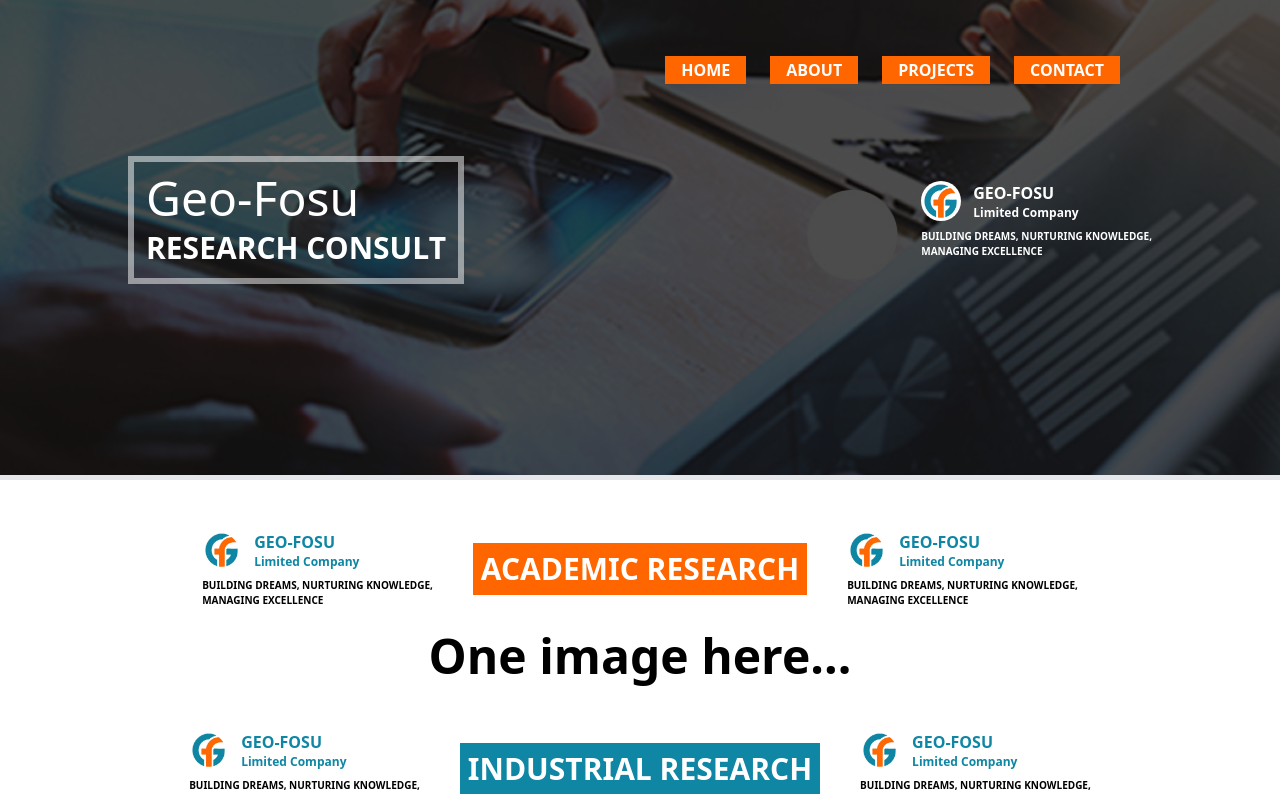
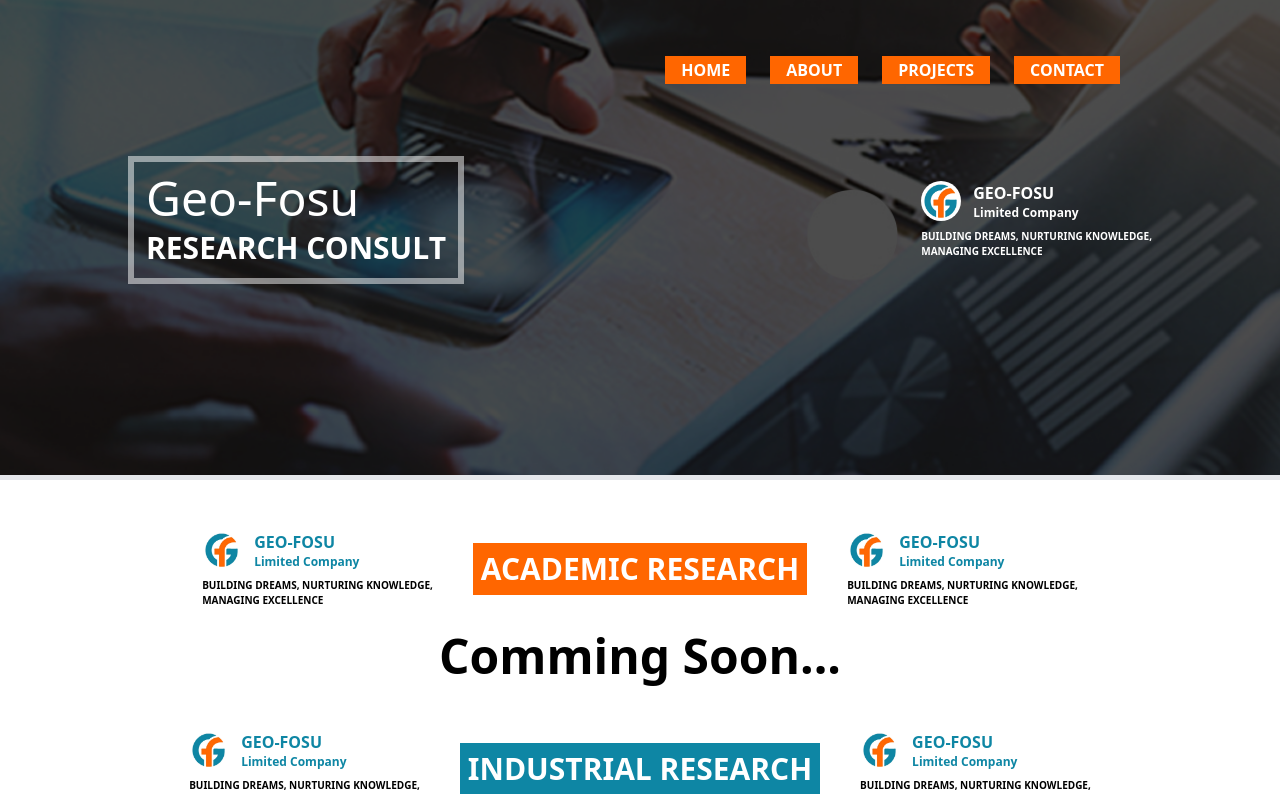
Before and after one commit to estherlardze/geo-fosu-limited, a React (Vite) app: page /research-consult in a window 1280 px wide. Shown: the top 794 px of the page. Built offline with nearby package versions, Linux system fonts and the light colour scheme.

Commit message:
change text

```diff
--- a/src/components/ResearchConsult/Academic.jsx
+++ b/src/components/ResearchConsult/Academic.jsx
@@ -14,7 +14,7 @@ const Academic = () => {
      </div>
 
      <h1 className='text-3xl sm:text-4xl md:text-5xl font-semibold text-center my-6'>
-        One image here...
+        Comming Soon...
     </h1>
  </section>
 
```
